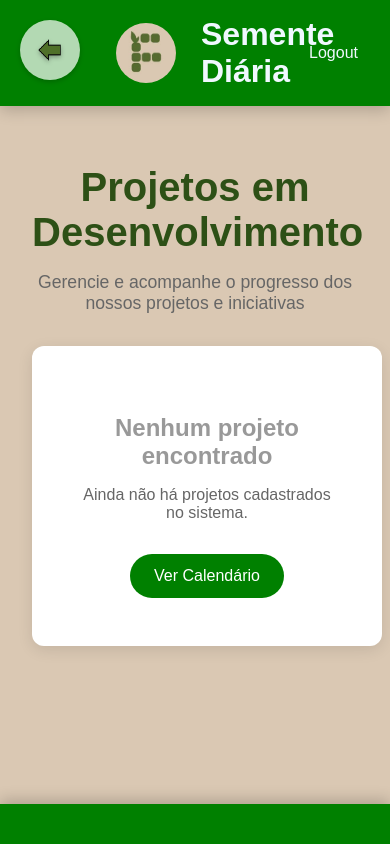
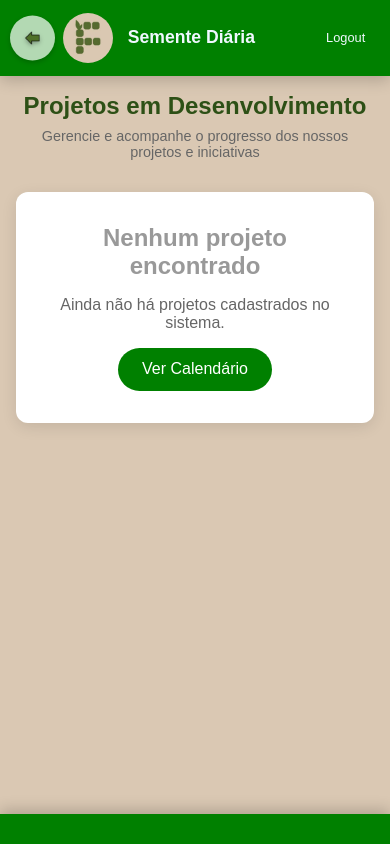
Before and after one commit to Adrelzin/Projeto-pp2, a Flask app: template templates/projetos.html.j2 in a window 390 px wide. Run offline with Flask 3, Linux system fonts and the light colour scheme; the template is opened without the code that fills it, so the values that code supplies are empty.

Commit message:
Update projetos.html.j2

```diff
--- a/templates/projetos.html.j2
+++ b/templates/projetos.html.j2
@@ -2,29 +2,36 @@
 <html lang="pt-br">
 <head>
     <meta charset="UTF-8">
+    <meta name="viewport" content="width=device-width, initial-scale=1.0, maximum-scale=1.0, user-scalable=no">
     <title>Projetos - Semente Diária</title>
     <link rel="icon" href="{{ url_for('static', filename='logo.ico') }}" type="image/x-icon">
     <style>
         * {
             box-sizing: border-box;
+            margin: 0;
+            padding: 0;
         }
 
         body {
-            margin: 0;
-            padding: 0;
             background-color: #dac8b3;
             font-family: Arial, sans-serif;
+            min-height: 100vh;
+            display: flex;
+            flex-direction: column;
+            position: relative;
+            padding-bottom: 80px;
         }
 
         header {
             display: flex;
             background-color: green;
             width: 100%;
-            margin: 0;
             padding: 1rem;
             align-items: center;
             justify-content: space-between;
             box-shadow: 0 4px 15px rgba(0,0,0,0.2);
+            position: relative;
+            flex-wrap: wrap;
         }
 
         a {
@@ -34,87 +41,84 @@
             transition: all 0.3s ease;
         }
 
-        .logo{
-            position: relative;
-            left: 100px;
-        }
-
         .header-left {
             display: flex;
             align-items: center;
+            gap: 15px;
+            margin-left: 60px;
         }
 
-        .header-left h1{
-            position: relative;
-            left: 125px;
+        .header-left h1 {
+            color: aliceblue;
+            margin: 0;
+            font-size: clamp(1rem, 4vw, 1.5rem);
+            white-space: nowrap;
         }
 
-        header img {
+        .logo {
+            width: 60px;
+            height: 60px;
             border-radius: 50%;
+            object-fit: cover;
         }
 
-        header .header-left h1 {
-            color: aliceblue;
-            margin: 0 20px 0 0;
+        .seta {
+            position: absolute;
+            top: 50%;
+            left: 15px;
+            transform: translateY(-50%);
+            background: none;
+            border: none;
+            cursor: pointer;
+            z-index: 3;
+            padding: 10px;
+            background-color: rgba(255, 255, 255, 0.7);
+            border-radius: 50%;
+            width: 50px;
+            height: 50px;
+            display: flex;
+            align-items: center;
+            justify-content: center;
+            transition: all 0.3s ease;
+            box-shadow: 0 2px 5px rgba(0,0,0,0.2);
         }
 
-        header nav {
-            display: flex;
-            align-items: center;
-            position: absolute;
-            left: 50%;
-            transform: translateX(-50%);
-            gap: 100px;
+        .seta:hover {
+            background-color: rgba(255, 255, 255, 0.9);
+            transform: translateY(-50%) scale(1.1);
         }
 
-        header nav h1 {
-            color: aliceblue;
-            margin: 0;
-            font-size: 1.5rem;
-            cursor: pointer;
-            padding: 12px 8px;
-            border-radius: 8px;
-            transition: all 0.3s ease;
-        }
-
-        header nav h1:hover {
-            transform: translateY(-3px);
-            background: rgba(255,255,255,0.1);
-            box-shadow: 0 5px 15px rgba(0,0,0,0.2);
+        .seta img {
+            width: 30px;
+            height: 30px;
+            filter: drop-shadow(0 2px 2px rgba(0,0,0,0.3));
         }
 
         .header-right {
             display: flex;
             align-items: center;
-            gap: 20px;
+            gap: 15px;
         }
 
-        header .header-right a {
+        .header-right a {
             color: aliceblue;
             padding: 8px 16px;
             border-radius: 20px;
             transition: all 0.3s ease;
+            font-size: 0.9rem;
         }
 
-        header .header-right a:hover {
+        .header-right a:hover {
             transform: scale(1.05);
             background: rgba(255,255,255,0.1);
         }
 
-        header hr {
-            height: 150px;
-            width: 2px;
-            background-color: white;
-            border: none;
-            margin: 0 20px;
-        }
-
         main {
-            padding: 2rem;
-            margin-bottom: 120px;
+            padding: 1.5rem;
             max-width: 1200px;
-            margin-left: auto;
-            margin-right: auto;
+            margin: 0 auto;
+            width: 100%;
+            flex: 1;
         }
 
         .page-header {
@@ -124,27 +128,27 @@
 
         .page-header h1 {
             color: #2d5016;
-            font-size: 2.5rem;
+            font-size: clamp(1.5rem, 5vw, 2.5rem);
             margin-bottom: 0.5rem;
         }
 
         .page-header p {
             color: #666;
-            font-size: 1.1rem;
+            font-size: clamp(0.9rem, 3vw, 1.1rem);
         }
 
         .form-container {
             background: white;
             border-radius: 15px;
             box-shadow: 0 8px 25px rgba(0,0,0,0.1);
-            padding: 2rem;
+            padding: 1.5rem;
             margin-bottom: 2rem;
         }
 
         .form-container h3 {
             color: #2d5016;
             margin-bottom: 1.5rem;
-            font-size: 1.5rem;
+            font-size: 1.3rem;
         }
 
         .form-group {
@@ -177,12 +181,19 @@
         .form-row {
             display: flex;
             gap: 1rem;
+            flex-wrap: wrap;
+        }
+
+        .form-row .form-group {
+            flex: 1;
+            min-width: 200px;
         }
 
         .color-picker {
             display: flex;
             gap: 0.5rem;
             margin-top: 0.5rem;
+            flex-wrap: wrap;
         }
 
         .color-option {
@@ -210,6 +221,7 @@
             cursor: pointer;
             font-size: 1rem;
             transition: all 0.3s ease;
+            white-space: nowrap;
         }
 
         .btn-primary {
@@ -251,8 +263,8 @@
 
         .projetos-container {
             display: grid;
-            grid-template-columns: repeat(auto-fill, minmax(350px, 1fr));
-            gap: 2rem;
+            grid-template-columns: repeat(auto-fill, minmax(300px, 1fr));
+            gap: 1.5rem;
             margin-top: 2rem;
         }
 
@@ -263,6 +275,8 @@
             box-shadow: 0 4px 15px rgba(0,0,0,0.1);
             border-left: 5px solid;
             transition: transform 0.3s ease, box-shadow 0.3s ease;
+            display: flex;
+            flex-direction: column;
         }
 
         .projeto-card:hover {
@@ -275,10 +289,12 @@
             justify-content: space-between;
             align-items: flex-start;
             margin-bottom: 1rem;
+            flex-wrap: wrap;
+            gap: 10px;
         }
 
         .projeto-titulo {
-            font-size: 1.3rem;
+            font-size: 1.2rem;
             font-weight: bold;
             color: #2d5016;
             margin: 0;
@@ -291,6 +307,7 @@
             border-radius: 20px;
             font-size: 0.85rem;
             font-weight: bold;
+            white-space: nowrap;
         }
 
         .projeto-status.em-andamento {
@@ -312,6 +329,7 @@
             color: #666;
             line-height: 1.6;
             margin-bottom: 1rem;
+            flex-grow: 1;
         }
 
         .projeto-datas {
@@ -319,11 +337,13 @@
             gap: 1rem;
             font-size: 0.9rem;
             margin-bottom: 1rem;
+            flex-wrap: wrap;
         }
 
         .data-item {
             display: flex;
             flex-direction: column;
+            min-width: 100px;
         }
 
         .data-label {
@@ -341,11 +361,12 @@
             margin-top: 10px;
             display: flex;
             gap: 10px;
+            flex-wrap: wrap;
         }
 
         .nenhum-projeto {
             text-align: center;
-            padding: 3rem;
+            padding: 2rem;
             color: #666;
             grid-column: 1 / -1;
             background: white;
@@ -366,6 +387,7 @@
             border-radius: 25px;
             margin-top: 1rem;
             transition: all 0.3s ease;
+            text-decoration: none;
         }
 
         .btn-calendario:hover {
@@ -392,57 +414,89 @@
             border: 1px solid #f5c6cb;
         }
 
-        .seta {
-            position: absolute;
-            top: 20px;
-            left: 20px;
-            background: none;
-            border: none;
-            cursor: pointer;
-            z-index: 3;
-            padding: 10px;
-            background-color: rgba(255, 255, 255, 0.7);
-            border-radius: 50%;
-            width: 60px;
-            height: 60px;
-            display: flex;
-            align-items: center;
-            justify-content: center;
-            transition: all 0.3s ease;
-            box-shadow: 0 2px 5px rgba(0,0,0,0.2);
-        }
-
-        .seta:hover {
-            background-color: rgba(255, 255, 255, 0.9);
-            transform: scale(1.1);
-        }
-
-        .seta img {
-            width: 40px;
-            height: 40px;
-            filter: drop-shadow(0 2px 2px rgba(0,0,0,0.3));
-        }
-
         footer {
             background-color: green;
             text-align: center;
-            padding: 20px;
+            padding: 15px;
             width: 100%;
             position: fixed;
             bottom: 0;
             box-shadow: 0 -4px 15px rgba(0,0,0,0.2);
-            animation: slideIn 0.8s ease;
+            z-index: 10;
+        }
+
+        /* Responsividade */
+        @media (max-width: 768px) {
+            header {
+                padding: 0.8rem;
+            }
+
+            .header-left {
+                margin-left: 50px;
+            }
+
+            .logo {
+                width: 50px;
+                height: 50px;
+            }
+
+            .seta {
+                width: 45px;
+                height: 45px;
+                left: 10px;
+            }
+
+            .seta img {
+                width: 25px;
+                height: 25px;
+            }
+
+            main {
+                padding: 1rem;
+            }
+
+            .form-container {
+                padding: 1.2rem;
+            }
+
+            .projetos-container {
+                gap: 1rem;
+            }
+
+            .projeto-card {
+                padding: 1.2rem;
+            }
+        }
+
+        @media (max-width: 480px) {
+            .header-left h1 {
+                white-space: normal;
+                font-size: 1.1rem;
+            }
+
+            .header-right a {
+                padding: 6px 12px;
+                font-size: 0.8rem;
+            }
+
+            .form-row .form-group {
+                min-width: 100%;
+            }
+
+            .projeto-titulo {
+                font-size: 1.1rem;
+            }
         }
     </style>
 </head>
 <body>
     <header>
+        <button class="seta" onclick="window.location.href='/'">
+            <img src="/static/download-removebg-preview.png" alt="Voltar">
+        </button>
         <div class="header-left">
-            <img class="logo" src="{{ url_for('static', filename='logo.png') }}" alt="Logo" width="60" height="60">
+            <img class="logo" src="{{ url_for('static', filename='logo.png') }}" alt="Logo">
             <h1>Semente Diária</h1>
-            <button class="seta" onclick="window.location.href='/'">
-                <img src="/static/download-removebg-preview.png" alt="Voltar">
-            </button>
         </div>
 
         <div class="header-right">
@@ -466,7 +520,6 @@
             <p>Gerencie e acompanhe o progresso dos nossos projetos e iniciativas</p>
         </div>
 
-        <!-- Formulário de Adicionar/Editar Projeto - APENAS PARA ADMINS -->
         {% if is_admin() %}
         <div class="form-container">
             <h3 id="form-title">Adicionar Novo Projeto</h3>
@@ -543,7 +596,6 @@
                         {% endif %}
                     </div>
 
-                    <!-- Ações de Editar/Excluir - APENAS PARA ADMINS -->
                     {% if is_admin() %}
                     <div class="projeto-actions">
                         <button class="btn btn-secondary" onclick="editarProjeto({{ projeto.id }}, '{{ projeto.titulo }}', '{{ projeto.descricao or '' }}', '{{ projeto.data_inicio }}', '{{ projeto.data_fim or '' }}', '{{ projeto.cor or '#28a745' }}')">Editar</button>
@@ -566,10 +618,8 @@
     </footer>
 
     <script>
-        // Verificar se usuário é admin usando função do Python
         let isAdmin = {{ 'true' if is_admin() else 'false' }};
 
-        // Configurar seletores de cor APENAS se for admin
         if (isAdmin) {
             document.querySelectorAll('.color-option').forEach(option => {
                 option.addEventListener('click', function () {
@@ -581,7 +631,6 @@
         }
 
         function editarProjeto(projectId, titulo, descricao, dataInicio, dataFim, cor) {
-            // Verificar se usuário é admin silenciosamente
             if (!isAdmin) {
                 return;
             }
@@ -592,13 +641,11 @@
             document.getElementById('data_inicio').value = dataInicio;
             document.getElementById('data_fim').value = dataFim;
 
-            // Configurar cor selecionada
             document.querySelectorAll('.color-option').forEach(option => {
                 option.classList.toggle('selected', option.dataset.color === cor);
             });
             document.getElementById('cor').value = cor;
 
-            // Alterar formulário para modo edição
             document.getElementById('form-title').textContent = '✏️ Editar Projeto';
             document.getElementById('project-form').action = '/editar_projeto';
             document.getElementById('submit-btn').textContent = 'Salvar Alterações';
@@ -615,25 +662,21 @@
                 return;
             }
 
-            // Reset do formulário
             document.getElementById('project-form').reset();
             document.getElementById('project-id').value = '';
 
-            // Restaurar estado original do formulário
             document.getElementById('form-title').textContent = 'Adicionar Novo Projeto';
             document.getElementById('project-form').action = '/adicionar_projeto';
             document.getElementById('submit-btn').textContent = 'Adicionar Projeto';
             document.getElementById('submit-btn').style.background = 'green';
             document.getElementById('cancel-btn').style.display = 'none';
 
-            // Reset das cores
             document.querySelectorAll('.color-option').forEach(option => option.classList.remove('selected'));
             document.querySelector('.color-option').classList.add('selected');
             document.getElementById('cor').value = '#28a745';
         }
 
         function confirmarDelecao(projectId, titulo) {
-            // Verificar se usuário é admin silenciosamente
             if (!isAdmin) {
                 return;
             }
```
